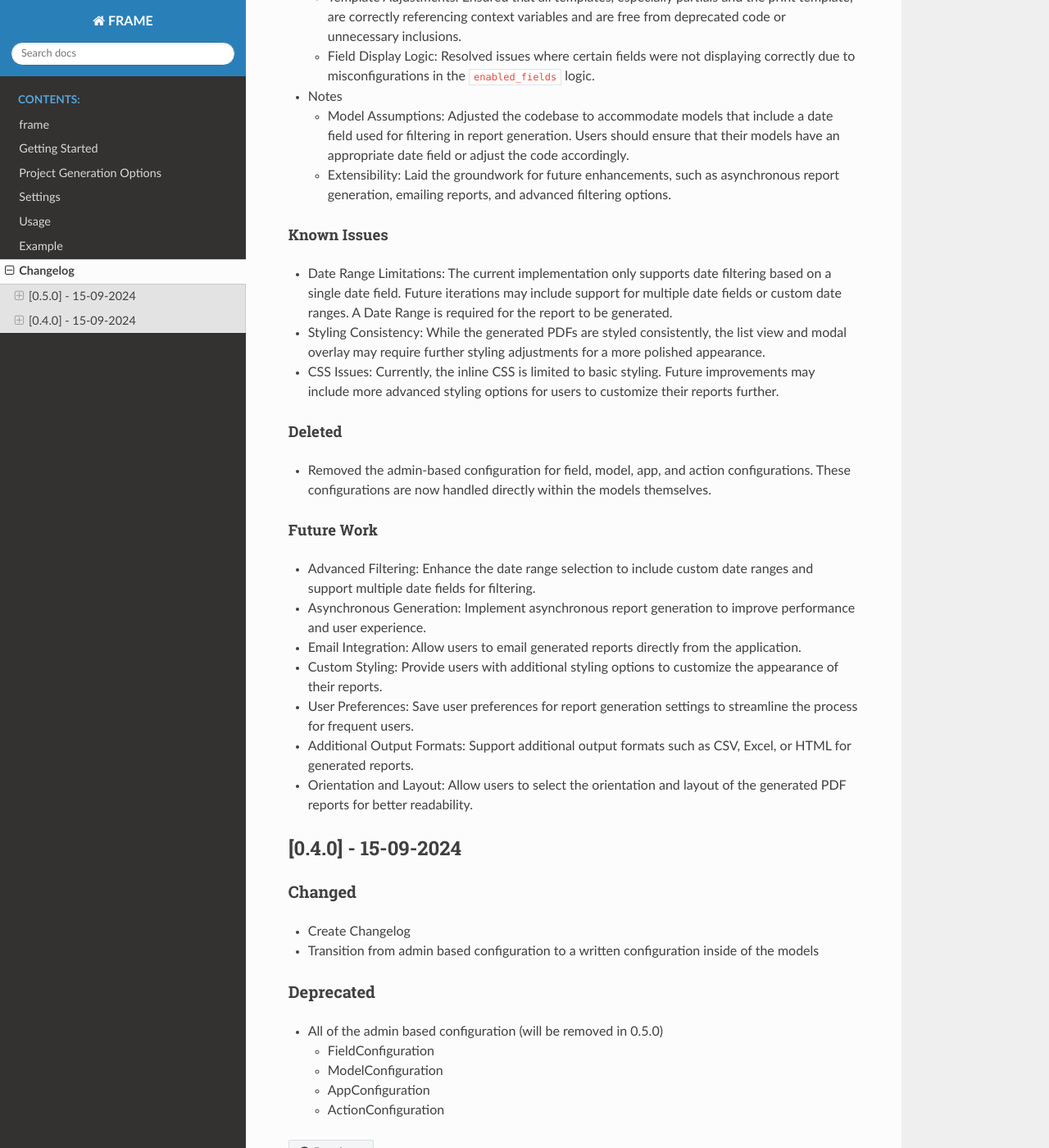
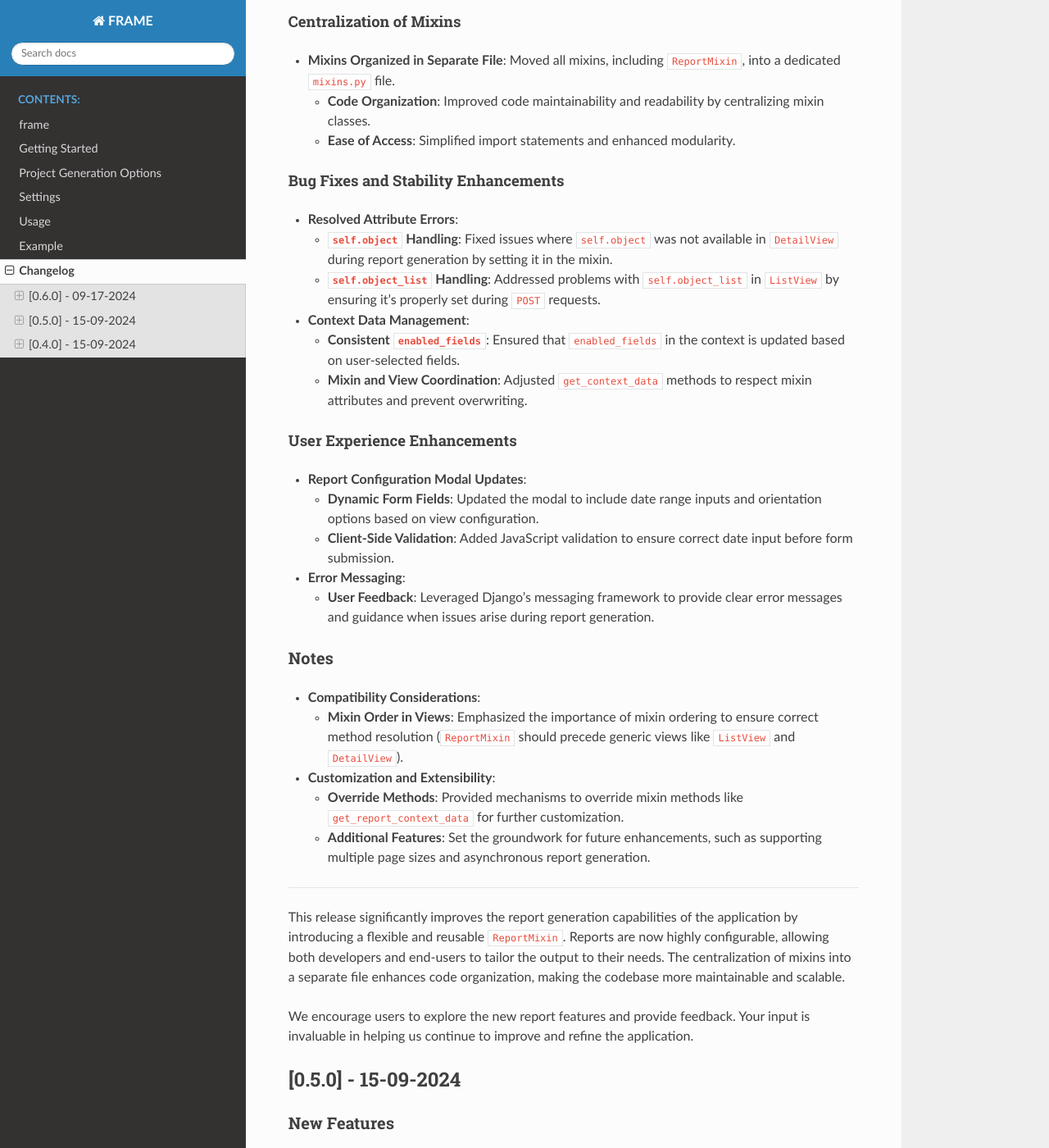
Before and after one commit to Agwebberley/FRAME, a Sphinx documentation site: the page built from docs/source/changelog.md, in a window 1280 px wide and 1400 px high, scrolled down 1148 px. Shown: the whole window at 82% size. Built offline with Sphinx 7.4.7 and the Read the Docs theme 2.0.0, drawn with Linux system fonts in a browser that asks for light colours; some of the changed text lies outside the part shown.

Commit message:
docs: Changelog for 0.6.0 and Version Bump

```diff
--- a/docs/source/changelog.md
+++ b/docs/source/changelog.md
@@ -1,4 +1,75 @@
 # Changelog
+
+## [0.6.0] - 09-17-2024
+
+### New Features
+
+#### Enhanced Report Generation with `ReportMixin`
+
+- **Introduction of `ReportMixin`**: Created a reusable mixin (`ReportMixin`) to centralize report generation logic across multiple views.
+  - **Reusability**: Allows easy integration of report generation into any class-based view by simply including the mixin.
+  - **Customization**: Supports extensive customization options for reports.
+
+#### Date Range Filtering in Reports
+
+- **Dynamic Date Range Filtering**: Added the ability to filter report data based on a user-specified date range.
+  - **Flexible Configuration**: Set `date_range = True` in views to enable date range filtering.
+  - **Date Field Specification**: Introduced `date_field` attribute to specify which model field to use for date filtering.
+  - **Validation**: Implemented server-side validation to ensure valid date inputs and proper date range logic.
+
+#### Field Selection Enhancements
+
+- **User-Selectable Fields**: Users can now select which fields to include in their reports.
+  - **Dynamic Field Handling**: The mixin handles the selected fields and updates the report context accordingly.
+  - **Validation**: Ensured that at least one field must be selected to generate a report.
+
+#### Orientation Configuration for Reports
+
+- **Landscape and Portrait Orientation**: Introduced options to generate reports in either landscape or portrait orientation.
+  - **View-Level Configuration**: Set `orientation` attribute in views to specify default orientation.
+  - **User Selection**: Added `allow_orientation_selection` flag to enable users to choose orientation in the report configuration modal.
+  - **Implementation**: Utilized WeasyPrint's `@page` CSS rule to set page orientation dynamically during PDF generation.
+
+### Improvements
+
+#### Centralization of Mixins
+
+- **Mixins Organized in Separate File**: Moved all mixins, including `ReportMixin`, into a dedicated `mixins.py` file.
+  - **Code Organization**: Improved code maintainability and readability by centralizing mixin classes.
+  - **Ease of Access**: Simplified import statements and enhanced modularity.
+
+#### Bug Fixes and Stability Enhancements
+
+- **Resolved Attribute Errors**:
+  - **`self.object` Handling**: Fixed issues where `self.object` was not available in `DetailView` during report generation by setting it in the mixin.
+  - **`self.object_list` Handling**: Addressed problems with `self.object_list` in `ListView` by ensuring it's properly set during `POST` requests.
+- **Context Data Management**:
+  - **Consistent `enabled_fields`**: Ensured that `enabled_fields` in the context is updated based on user-selected fields.
+  - **Mixin and View Coordination**: Adjusted `get_context_data` methods to respect mixin attributes and prevent overwriting.
+
+#### User Experience Enhancements
+
+- **Report Configuration Modal Updates**:
+  - **Dynamic Form Fields**: Updated the modal to include date range inputs and orientation options based on view configuration.
+  - **Client-Side Validation**: Added JavaScript validation to ensure correct date input before form submission.
+- **Error Messaging**:
+  - **User Feedback**: Leveraged Django's messaging framework to provide clear error messages and guidance when issues arise during report generation.
+
+### Notes
+
+- **Compatibility Considerations**:
+  - **Mixin Order in Views**: Emphasized the importance of mixin ordering to ensure correct method resolution (`ReportMixin` should precede generic views like `ListView` and `DetailView`).
+- **Customization and Extensibility**:
+  - **Override Methods**: Provided mechanisms to override mixin methods like `get_report_context_data` for further customization.
+  - **Additional Features**: Set the groundwork for future enhancements, such as supporting multiple page sizes and asynchronous report generation.
+
+---
+
+This release significantly improves the report generation capabilities of the application by introducing a flexible and reusable `ReportMixin`. Reports are now highly configurable, allowing both developers and end-users to tailor the output to their needs. The centralization of mixins into a separate file enhances code organization, making the codebase more maintainable and scalable.
+
+We encourage users to explore the new report features and provide feedback. Your input is invaluable in helping us continue to improve and refine the application.
+
+
 
 ## [0.5.0] - 15-09-2024
 ### New Features
--- a/docs/source/conf.py
+++ b/docs/source/conf.py
@@ -20,7 +20,7 @@
 project = "FRAME"
 copyright = "2024, Agwebberley"
 author = "Agwebberley"
-release = "0.5.0"
+release = "0.6.0"
 
 # -- General configuration ---------------------------------------------------
 # https://www.sphinx-doc.org/en/master/usage/configuration.html#general-configuration
--- a/frame/version.py
+++ b/frame/version.py
@@ -1 +1 @@
-__version__ = "0.5.0"
+__version__ = "0.6.0"
```
